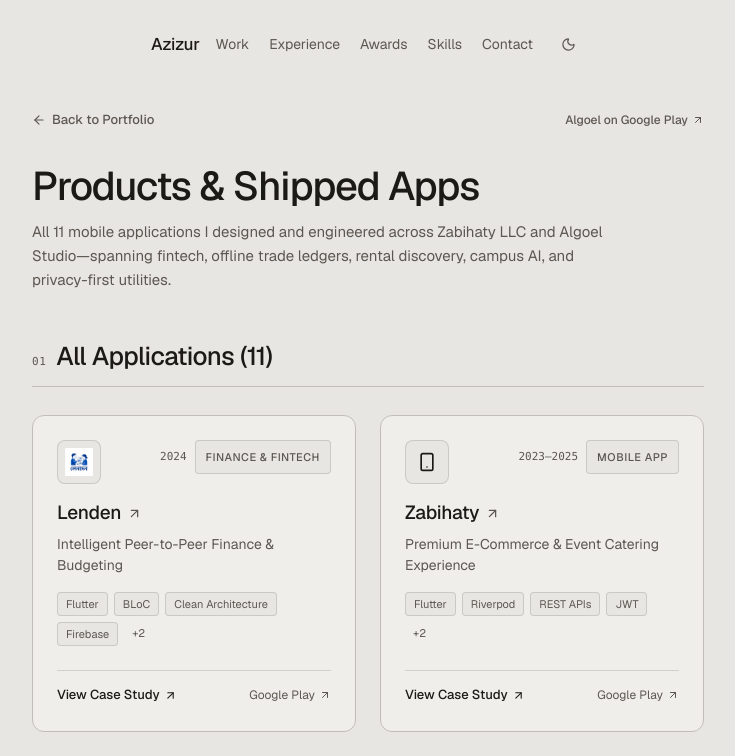
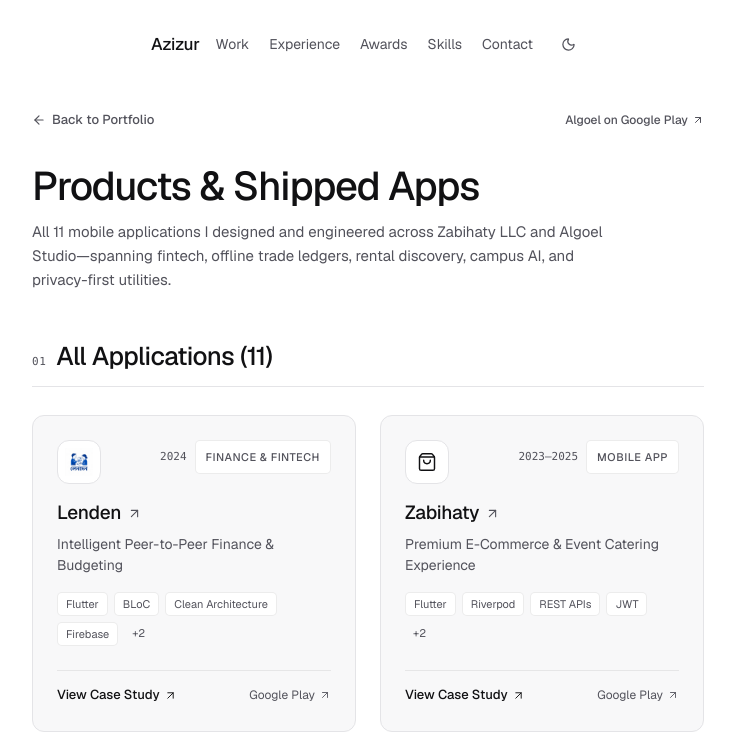
Before and after one commit to azizur-rahaman/portfolio, a Next.js app: page /products in a window 1280 px wide. Shown: the top 756 px of the page, without its empty margins (272-1007 px from the left). Built offline with nearby package versions, Linux system fonts and the light colour scheme.

Commit message:
style: switch to white background and add modern icons across sections

```diff
--- a/src/app/globals.css
+++ b/src/app/globals.css
@@ -1,28 +1,28 @@
 @import "tailwindcss";
 
 :root {
-  /* Semantic Color Tokens — Warm Stone Editorial Palette */
-  --color-text-primary: #1c1a17;
-  --color-text-secondary: #5c5751;
-  --color-text-inverse: #efeeeb;
+  /* Semantic Color Tokens — Crisp White Minimalist Palette */
+  --color-text-primary: #111113;
+  --color-text-secondary: #52525b;
+  --color-text-inverse: #ffffff;
 
-  --color-surface-strong: #e8e6e3;
-  --color-surface-raised: #efeeeb;
+  --color-surface-strong: #ffffff;
+  --color-surface-raised: #f8f8f9;
   --color-surface-base: #000000;
-  --color-surface-inverse: #1c1a17;
+  --color-surface-inverse: #111113;
 
-  --color-border-default: #c2beb7;
-  --color-border-muted: rgba(28, 26, 23, 0.14);
+  --color-border-default: #e4e4e7;
+  --color-border-muted: rgba(17, 17, 19, 0.08);
 
-  /* Subtle Semantic Highlight Tints (high contrast against #1c1a17) */
-  --color-pill-green-bg: rgba(34, 139, 78, 0.12);
-  --color-pill-green-border: rgba(34, 139, 78, 0.28);
-  --color-pill-blue-bg: rgba(37, 99, 235, 0.1);
-  --color-pill-blue-border: rgba(37, 99, 235, 0.24);
-  --color-pill-amber-bg: rgba(180, 83, 9, 0.1);
-  --color-pill-amber-border: rgba(180, 83, 9, 0.24);
-  --color-pill-violet-bg: rgba(109, 40, 217, 0.1);
-  --color-pill-violet-border: rgba(109, 40, 217, 0.24);
+  /* Subtle Semantic Highlight Tints (WCAG AA compliant with #111113) */
+  --color-pill-green-bg: rgba(22, 163, 74, 0.08);
+  --color-pill-green-border: rgba(22, 163, 74, 0.22);
+  --color-pill-blue-bg: rgba(37, 99, 235, 0.08);
+  --color-pill-blue-border: rgba(37, 99, 235, 0.22);
+  --color-pill-amber-bg: rgba(217, 119, 6, 0.09);
+  --color-pill-amber-border: rgba(217, 119, 6, 0.24);
+  --color-pill-violet-bg: rgba(124, 58, 237, 0.08);
+  --color-pill-violet-border: rgba(124, 58, 237, 0.22);
 
   /* Accessible Status Indicators */
   --color-status-live: #15803d;
@@ -57,33 +57,33 @@
   --content-max-width: 720px;
 
   /* Elevation & Motion */
-  --shadow-1: 0 0 0 0 rgba(0, 0, 0, 0), 0 0 0 0 rgba(0, 0, 0, 0),
-    0 20px 25px -5px rgba(0, 0, 0, 0.1), 0 8px 10px -6px rgba(0, 0, 0, 0.1);
+  --shadow-1: 0 1px 2px rgba(0, 0, 0, 0.04),
+    0 12px 24px -8px rgba(0, 0, 0, 0.08);
   --motion-duration-instant: 300ms;
   --motion-duration-fast: 500ms;
 }
 
 [data-theme="dark"] {
-  --color-text-primary: #edeae4;
-  --color-text-secondary: #aba59c;
-  --color-text-inverse: #161513;
+  --color-text-primary: #f4f4f5;
+  --color-text-secondary: #a1a1aa;
+  --color-text-inverse: #09090b;
 
-  --color-surface-strong: #161513;
-  --color-surface-raised: #201e1b;
-  --color-surface-base: #efeeeb;
-  --color-surface-inverse: #efeeeb;
+  --color-surface-strong: #09090b;
+  --color-surface-raised: #141417;
+  --color-surface-base: #ffffff;
+  --color-surface-inverse: #f4f4f5;
 
-  --color-border-default: #3a3732;
-  --color-border-muted: rgba(237, 234, 228, 0.14);
+  --color-border-default: #27272a;
+  --color-border-muted: rgba(244, 244, 245, 0.1);
 
-  --color-pill-green-bg: rgba(74, 222, 128, 0.14);
-  --color-pill-green-border: rgba(74, 222, 128, 0.28);
-  --color-pill-blue-bg: rgba(96, 165, 250, 0.14);
-  --color-pill-blue-border: rgba(96, 165, 250, 0.28);
-  --color-pill-amber-bg: rgba(251, 191, 36, 0.14);
-  --color-pill-amber-border: rgba(251, 191, 36, 0.28);
-  --color-pill-violet-bg: rgba(167, 139, 250, 0.14);
-  --color-pill-violet-border: rgba(167, 139, 250, 0.28);
+  --color-pill-green-bg: rgba(74, 222, 128, 0.12);
+  --color-pill-green-border: rgba(74, 222, 128, 0.25);
+  --color-pill-blue-bg: rgba(96, 165, 250, 0.12);
+  --color-pill-blue-border: rgba(96, 165, 250, 0.25);
+  --color-pill-amber-bg: rgba(251, 191, 36, 0.12);
+  --color-pill-amber-border: rgba(251, 191, 36, 0.25);
+  --color-pill-violet-bg: rgba(167, 139, 250, 0.12);
+  --color-pill-violet-border: rgba(167, 139, 250, 0.25);
 
   --color-status-live: #4ade80;
   --color-status-active: #60a5fa;
@@ -163,9 +163,9 @@ body {
   display: inline-flex;
   align-items: center;
   gap: 5px;
-  padding: 1px 7px;
-  border-radius: 5px;
-  font-size: 0.92em;
+  padding: 1px 8px;
+  border-radius: 6px;
+  font-size: 0.91em;
   font-weight: 500;
   line-height: 1.45;
   color: var(--color-text-primary);
--- /dev/null
+++ b/src/components/AppIcon.tsx
@@ -0,0 +1,55 @@
+import {
+  BookOpen,
+  Building2,
+  Calculator,
+  Frame,
+  GraduationCap,
+  HeartHandshake,
+  Newspaper,
+  QrCode,
+  Scale,
+  ShoppingBag,
+  Smartphone,
+  Wallet,
+  type LucideIcon,
+} from "lucide-react";
+import type { AppIconName } from "@/data/portfolio";
+
+const APP_ICON_MAP: Record<AppIconName | string, LucideIcon> = {
+  wallet: Wallet,
+  shoppingBag: ShoppingBag,
+  scale: Scale,
+  heartHandshake: HeartHandshake,
+  bookOpen: BookOpen,
+  newspaper: Newspaper,
+  qrCode: QrCode,
+  building2: Building2,
+  graduationCap: GraduationCap,
+  frame: Frame,
+  calculator: Calculator,
+  // Product slug fallbacks so ProductCard and DetailPage reuse the exact same mapping
+  lenden: Wallet,
+  zabihaty: ShoppingBag,
+  weightnote: Scale,
+  "bhalo-kaj": HeartHandshake,
+  "al-quran": BookOpen,
+  "news-app-flash": Newspaper,
+  safeqr: QrCode,
+  ghorlagbee: Building2,
+  classmates: GraduationCap,
+  frametastic: Frame,
+  "colorful-calculator": Calculator,
+};
+
+export function AppIcon({
+  name,
+  size = 16,
+  className = "",
+}: {
+  name: string;
+  size?: number;
+  className?: string;
+}) {
+  const Icon = APP_ICON_MAP[name] ?? Smartphone;
+  return <Icon size={size} strokeWidth={1.75} className={className} aria-hidden="true" />;
+}
--- a/src/components/ProductCard.tsx
+++ b/src/components/ProductCard.tsx
@@ -1,19 +1,15 @@
 import Link from "next/link";
 import Image from "next/image";
-import { ArrowUpRight, Monitor, Smartphone, Cpu } from "lucide-react";
+import { ArrowUpRight, Monitor } from "lucide-react";
 import { Product } from "@/data/products";
+import { AppIcon } from "./AppIcon";
 
 export default function ProductCard({ product }: { product: Product }) {
-  const Icon =
-    product.category === "Mobile App" || product.platforms?.includes("Android")
-      ? Smartphone
-      : Cpu;
-
   return (
     <article className="group rounded-xl bg-[var(--color-surface-raised)] border border-[var(--color-border-default)] p-6 transition-all duration-[var(--motion-duration-instant)] hover:shadow-[var(--shadow-1)] flex flex-col justify-between">
       <div>
         <div className="flex items-start justify-between gap-4 mb-4">
-          <div className="w-11 h-11 rounded-lg bg-[var(--color-surface-strong)] border border-[var(--color-border-muted)] flex items-center justify-center overflow-hidden text-[var(--color-text-primary)] shrink-0">
+          <div className="w-11 h-11 rounded-xl bg-[var(--color-surface-strong)] border border-[var(--color-border-default)] flex items-center justify-center overflow-hidden text-[var(--color-text-primary)] shrink-0">
             {product.logo ? (
               <Image
                 src={product.logo}
@@ -23,7 +19,7 @@ export default function ProductCard({ product }: { product: Product }) {
                 className="object-contain"
               />
             ) : (
-              <Icon size={20} aria-hidden="true" />
+              <AppIcon name={product.slug} size={20} />
             )}
           </div>
 
@@ -33,7 +29,7 @@ export default function ProductCard({ product }: { product: Product }) {
                 {product.releaseYear}
               </span>
             )}
-            <span className="px-2.5 py-1 text-[11px] font-medium uppercase tracking-wider text-[var(--color-text-secondary)] bg-[var(--color-surface-strong)] border border-[var(--color-border-muted)] rounded-[4px]">
+            <span className="px-2.5 py-1 text-[11px] font-medium uppercase tracking-wider text-[var(--color-text-secondary)] bg-[var(--color-surface-strong)] border border-[var(--color-border-muted)] rounded-[5px]">
               {product.category}
             </span>
           </div>
@@ -47,6 +43,7 @@ export default function ProductCard({ product }: { product: Product }) {
             <span>{product.name}</span>
             <ArrowUpRight
               size={15}
+              strokeWidth={1.75}
               className="text-[var(--color-text-secondary)] transition-transform duration-[var(--motion-duration-instant)] group-hover:translate-x-0.5 group-hover:-translate-y-0.5 shrink-0"
               aria-hidden="true"
             />
@@ -64,7 +61,7 @@ export default function ProductCard({ product }: { product: Product }) {
           {product.techStack.slice(0, 4).map((tech) => (
             <li
               key={tech}
-              className="px-2 py-0.5 text-[11px] leading-[18px] text-[var(--color-text-secondary)] bg-[var(--color-surface-strong)] border border-[var(--color-border-muted)] rounded-[4px]"
+              className="px-2 py-0.5 text-[11px] leading-[18px] text-[var(--color-text-secondary)] bg-[var(--color-surface-strong)] border border-[var(--color-border-muted)] rounded-[5px]"
             >
               {tech}
             </li>
@@ -83,7 +80,7 @@ export default function ProductCard({ product }: { product: Product }) {
           className="inline-flex items-center gap-1 text-[13px] font-medium text-[var(--color-text-primary)] hover:underline underline-offset-4"
         >
           View Case Study
-          <ArrowUpRight size={13} aria-hidden="true" />
+          <ArrowUpRight size={13} strokeWidth={1.75} aria-hidden="true" />
         </Link>
 
         {product.link ? (
@@ -94,10 +91,10 @@ export default function ProductCard({ product }: { product: Product }) {
             className="inline-flex items-center gap-1 text-[12px] text-[var(--color-text-secondary)] hover:text-[var(--color-text-primary)] transition-colors"
           >
             Google Play
-            <ArrowUpRight size={12} aria-hidden="true" />
+            <ArrowUpRight size={12} strokeWidth={1.75} aria-hidden="true" />
           </a>
         ) : (
-          <Monitor size={14} className="text-[var(--color-text-secondary)]" aria-hidden="true" />
+          <Monitor size={14} strokeWidth={1.75} className="text-[var(--color-text-secondary)]" aria-hidden="true" />
         )}
       </div>
     </article>
--- a/src/data/portfolio.ts
+++ b/src/data/portfolio.ts
@@ -1,3 +1,16 @@
+export type AppIconName =
+  | "wallet"
+  | "shoppingBag"
+  | "scale"
+  | "heartHandshake"
+  | "bookOpen"
+  | "newspaper"
+  | "qrCode"
+  | "building2"
+  | "graduationCap"
+  | "frame"
+  | "calculator";
+
 export interface WorkItem {
   id: string;
   title: string;
@@ -5,6 +18,8 @@ export interface WorkItem {
   status: "Live" | "Active";
   description: string;
   tags: string[];
+  logo?: string;
+  icon: AppIconName;
   internalHref?: string;
   externalHref: string;
   externalLabel: string;
@@ -16,6 +31,8 @@ export interface CompactAppItem {
   tagline: string;
   stack: string;
   year: string;
+  logo?: string;
+  icon: AppIconName;
   playStoreUrl: string;
 }
 
@@ -25,6 +42,7 @@ export interface ExperienceItem {
   period: string;
   location: string;
   isCurrent?: boolean;
+  icon: "shoppingBag" | "rocket" | "users" | "globe" | "playCircle";
   summary: string;
   highlights: string[];
 }
@@ -37,6 +55,7 @@ export interface AwardItem {
 
 export interface SkillGroup {
   category: string;
+  icon: "smartphone" | "workflow" | "sparkles" | "database" | "layers";
   items: string[];
 }
 
@@ -66,6 +85,8 @@ export const portfolioData = {
       title: "Lenden",
       subtitle: "Peer-to-Peer Finance & Budgeting App · Algoel Studio",
       status: "Live",
+      logo: "/images/products/lenden-logo.png",
+      icon: "wallet",
       description:
         "Financial ecosystem combining two-way P2P debt/credit handshakes, multi-wallet analytics, biometric & 4-digit PIN security, and an intelligent daily spending planner with English and Bengali localization.",
       tags: ["Flutter", "BLoC", "Clean Architecture", "Firebase", "ObjectBox", "Cloudflare R2"],
@@ -78,6 +99,7 @@ export const portfolioData = {
       title: "Zabihaty",
       subtitle: "E-Commerce & Event Catering App · Zabihaty LLC",
       status: "Live",
+      icon: "shoppingBag",
       description:
         "Production cross-platform mobile application for meat e-commerce and event catering, engineered with Clean Architecture, JWT refresh-token session roaming, and real-time order logistics across 90+ Figma screens.",
       tags: ["Flutter", "Riverpod", "REST APIs", "JWT", "Dio", "Clean Architecture"],
@@ -90,6 +112,7 @@ export const portfolioData = {
       title: "weightnote (ডিজিটাল ওজন খাতা)",
       subtitle: "Offline Weight Batch Ledger & PDF Invoicing · Algoel Studio",
       status: "Live",
+      icon: "scale",
       description:
         "Offline-first digital weighing ledger for wholesale markets and agriculture featuring a custom batch numpad, live Maund (৪০ কেজি = ১ মণ) & Kg conversion, real-time pricing in Taka (৳), and multi-page PDF invoicing.",
       tags: ["Flutter", "BLoC", "SQLite / WASM", "PDF & Printing", "GetIt"],
@@ -106,6 +129,7 @@ export const portfolioData = {
       tagline: "Daily good-deeds habit tracker with GitHub-style heatmap & Bengali PDF reports",
       stack: "Flutter · BLoC · Drift SQLite",
       year: "2026",
+      icon: "heartHandshake",
       playStoreUrl: "https://play.google.com/store/apps/details?id=com.algoel.bhalokaj",
     },
     {
@@ -114,6 +138,7 @@ export const portfolioData = {
       tagline: "114 Surahs with Bengali translation, word meanings & multi-Qari audio streaming",
       stack: "Flutter · BLoC · just_audio",
       year: "2026",
+      icon: "bookOpen",
       playStoreUrl: "https://play.google.com/store/apps/details?id=com.algoel.alquran",
     },
     {
@@ -122,6 +147,7 @@ export const portfolioData = {
       tagline: "Tinder-style swipeable flashcard news reader curated for Bangladesh",
       stack: "Flutter · BLoC · RSS",
       year: "2026",
+      icon: "newspaper",
       playStoreUrl: "https://play.google.com/store/apps/details?id=com.algoel.news_app_flash",
     },
     {
@@ -130,6 +156,8 @@ export const portfolioData = {
       tagline: "Offline QR & barcode scanner/generator with encrypted local JSON ledger",
       stack: "Flutter · GetX · Mobile Scanner",
       year: "2026",
+      logo: "/images/products/safeqr/icon.png",
+      icon: "qrCode",
       playStoreUrl: "https://play.google.com/store/apps/details?id=com.algoel.safeqr_qr_and_barcode_scanner",
     },
     {
@@ -138,6 +166,7 @@ export const portfolioData = {
       tagline: "Zero-brokerage GPS To-Let discovery with Google Maps & direct owner calls",
       stack: "Flutter · Google Maps · Firebase",
       year: "2024",
+      icon: "building2",
       playStoreUrl: "https://play.google.com/store/apps/details?id=com.algoel.ghorlagbe",
     },
     {
@@ -146,6 +175,7 @@ export const portfolioData = {
       tagline: "University campus social network, exam bank & Gemini-powered Professor AI",
       stack: "Flutter · Gemini AI · Firebase",
       year: "2024",
+      icon: "graduationCap",
       playStoreUrl: "https://play.google.com/store/apps/details?id=com.algoel.uiu_students",
     },
     {
@@ -154,6 +184,7 @@ export const portfolioData = {
       tagline: "Native photo frame designer with 100+ borders and lossless Canvas 2D filters",
       stack: "Kotlin · Canvas 2D",
       year: "2023",
+      icon: "frame",
       playStoreUrl: "https://play.google.com/store/apps/details?id=xyz.quantumsoftwares.frametastic",
     },
     {
@@ -162,6 +193,7 @@ export const portfolioData = {
       tagline: "Lightweight (<10MB) themeable calculator with haptic feedback & history log",
       stack: "Kotlin · Android Jetpack",
       year: "2023",
+      icon: "calculator",
       playStoreUrl: "https://play.google.com/store/apps/details?id=com.quantumsoft.colorfulcalculator",
     },
   ] satisfies CompactAppItem[],
@@ -172,6 +204,7 @@ export const portfolioData = {
       role: "Flutter Developer",
       period: "May 2023 – Dec 2025",
       location: "USA Remote",
+      icon: "shoppingBag",
       summary:
         "Developed and maintained 3 cross-platform Flutter applications with shared codebases across e-commerce and catering workflows.",
       highlights: [
@@ -186,6 +219,7 @@ export const portfolioData = {
       period: "2023 – Present",
       location: "Dhaka, Bangladesh",
       isCurrent: true,
+      icon: "rocket",
       summary:
         "Independent mobile product studio designing, engineering, and publishing high-utility Android and Flutter applications on Google Play.",
       highlights: [
@@ -199,6 +233,7 @@ export const portfolioData = {
       period: "Feb 2024 – Present",
       location: "United International University",
       isCurrent: true,
+      icon: "users",
       summary:
         "Collaborating in a 5–6 member engineering team to design and build Flutter-based academic and demonstration applications.",
       highlights: [
@@ -212,6 +247,7 @@ export const portfolioData = {
       period: "Sep 2019 – Present",
       location: "Remote",
       isCurrent: true,
+      icon: "globe",
       summary:
         "Partnering with international clients to ship reliable cross-platform mobile apps and feature integrations.",
       highlights: [
@@ -225,6 +261,7 @@ export const portfolioData = {
       period: "May 2025 – Present",
       location: "Bangladesh",
       isCurrent: true,
+      icon: "playCircle",
       summary:
         "Teaching beginner-to-intermediate Flutter development to hundreds of learners through practical video walkthroughs.",
       highlights: [
@@ -275,14 +312,17 @@ export const portfolioData = {
   skillGroups: [
     {
       category: "Mobile & UI",
+      icon: "smartphone",
       items: ["Flutter", "Dart", "Kotlin", "Android Jetpack", "Responsive UI & Navigation"],
     },
     {
       category: "State Management",
+      icon: "workflow",
       items: ["BLoC / Cubit", "Riverpod", "Provider", "GetX"],
     },
     {
       category: "APIs, AI & Maps",
+      icon: "sparkles",
       items: [
         "REST APIs",
         "JSON",
@@ -294,6 +334,7 @@ export const portfolioData = {
     },
     {
       category: "Storage & Media",
+      icon: "database",
       items: [
         "Firebase",
         "Drift SQLite",
@@ -308,6 +349,7 @@ export const portfolioData = {
     },
     {
       category: "Architecture & Tools",
+      icon: "layers",
       items: ["Clean Architecture", "GetIt", "GoRouter", "Clean Code", "Git", "Postman", "Figma"],
     },
   ] satisfies SkillGroup[],
--- a/src/data/products.ts
+++ b/src/data/products.ts
@@ -12,6 +12,7 @@ export interface Product {
   }[];
   link?: string;
   logo?: string;
+  iconSymbol?: string;
   category:
     | "Mobile App"
     | "Finance & Fintech"
```
Also changed, not shown: src/app/products/[slug]/page.tsx (+7 -4 lines), src/components/ContactSection.tsx (+15 -11 lines), src/components/ExperienceSection.tsx (+38 -9 lines), src/components/Hero.tsx (+68 -22 lines), src/components/RecognitionSection.tsx (+20 -4 lines), src/components/SkillsSection.tsx (+28 -7 lines), src/components/WorkSection.tsx (+46 -9 lines).
